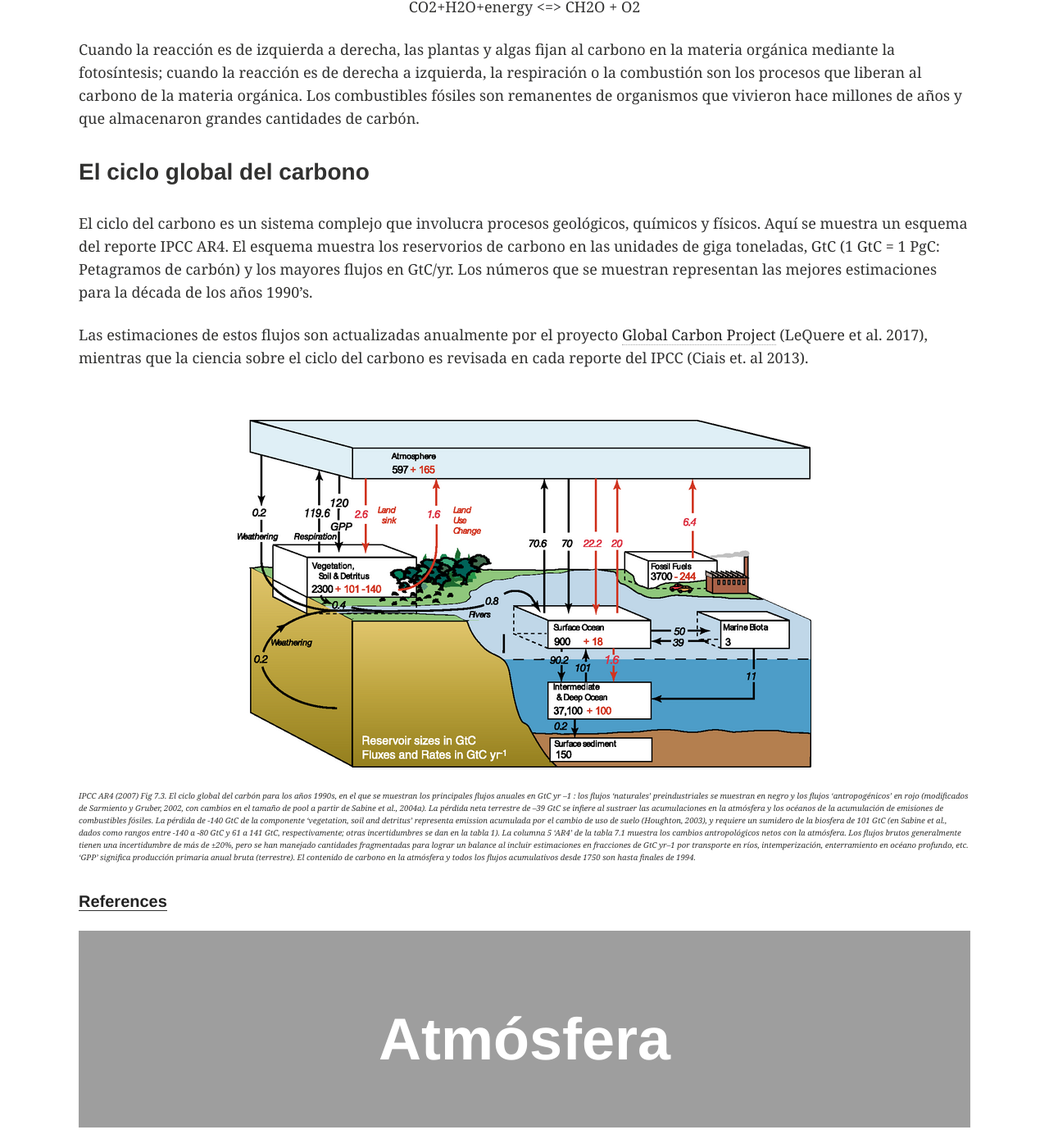
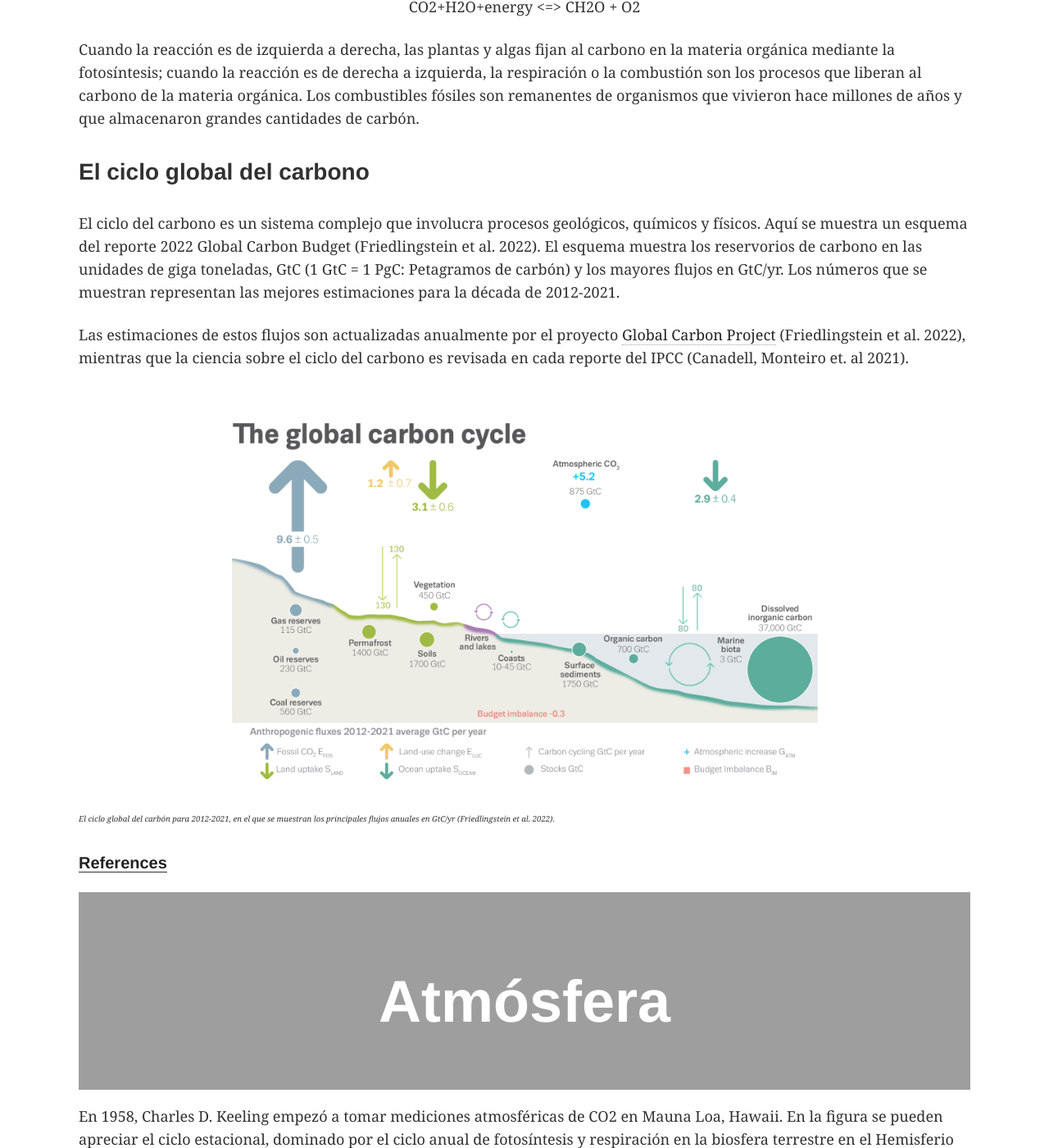
Before and after one commit to galenmckinley/CarbonCycle_Spanish, a Jekyll site: the page built from index.md, in a window 1280 px wide and 1400 px high, scrolled down 2037 px. Shown: the whole window at 82% size. Built offline with Jekyll 4.4.1, drawn with Linux system fonts in a browser that asks for light colours; some of the changed text lies outside the part shown.

Commit message:
update through atm

```diff
--- a/index.md
+++ b/index.md
@@ -56,7 +56,7 @@ published: true
 <h3> La humanidad agrega  CO2 a la atmósfera, la naturaleza elimina cerca de la mitad </h3>
 
 <ul>
-<li> De 2007 a 2016, la humanidad agregó a la atmósfera en promedio 9.4×1015 gramos de carbono (1015 gramos de  carbono  = 1 PgC) cada año, debido, principalmente, al consumo de combustibles fósiles (9.4 PgC/yr) y all cambio en el uso del suelo (1.3 PgC/yr). Los oceanos absorbieron el 22% de este carbono, y los sistemas terrestres el 28%. Un 6% de las emisiones representan sumideros que no han sido identificados (LeQuere et al. 2017). En la atmósfera tan sólo quedó el 50% de las emisiones humanas. Este 50% es el que contribuye al cambio climático.
+<li> De 2012 a 2021, la humanidad agregó a la atmósfera en promedio 10.8 petagram de carbono (1 petagram carbon = 1 PgC = 10^15) cada año, debido, principalmente, al consumo de combustibles fósiles (9.6 PgC/yr) y all cambio en el uso del suelo (1.2 PgC/yr). Los oceanos absorbieron el 27% de este carbono, y los sistemas terrestres el 29%. Un 3% de las emisiones representan sumideros que no han sido identificados (Friedlingstein et al. 2022). En la atmósfera tan sólo quedó el 45% de las emisiones humanas. Este 45% es el que contribuye al cambio climático.
 </li>
 
 <li>  Existen procesos naturales que reducen el ritmo de acumulación de carbono en la atmósfera.
@@ -80,7 +80,7 @@ published: true
 
 <h3> Lo Básico </h3>
 
-<p> El carbono se transfiere entre el  CO2 y los organismos vivos y muertos mediante el proceso básico de fotosíntesis / respiración (mostrado aquí en forma simplificada). </p>
+<p> El carbono se transfiere entre el CO2 y los organismos vivos y muertos mediante el proceso básico de fotosíntesis / respiración (mostrado aquí en forma simplificada). </p>
 
 <div style = "text-align:center">
 <p> CO2+H2O+energy <=> CH2O + O2 </p>
@@ -91,14 +91,14 @@ published: true
 
 <h3> El ciclo global del carbono</h3>
 
-<p> El ciclo del carbono es un sistema complejo que involucra procesos geológicos, químicos y físicos. Aquí se muestra un esquema del reporte IPCC AR4. El esquema muestra los reservorios de carbono en las unidades de giga toneladas, GtC (1 GtC = 1 PgC: Petagramos de carbón) y los mayores flujos en GtC/yr. Los números que se muestran representan las mejores estimaciones para la década de los años 1990’s. </p>
+<p> El ciclo del carbono es un sistema complejo que involucra procesos geológicos, químicos y físicos. Aquí se muestra un esquema del reporte 2022 Global Carbon Budget (Friedlingstein et al. 2022). El esquema muestra los reservorios de carbono en las unidades de giga toneladas, GtC (1 GtC = 1 PgC: Petagramos de carbón) y los mayores flujos en GtC/yr. Los números que se muestran representan las mejores estimaciones para la década de 2012-2021. </p>
 
-<p> Las estimaciones de estos flujos son actualizadas anualmente por el proyecto <a href = "http://www.globalcarbonproject.org/carbonbudget/index.htm"> Global Carbon Project</a> (LeQuere et al. 2017), mientras que la ciencia sobre el ciclo del carbono es revisada en cada reporte del IPCC (Ciais et. al 2013). </p>
+<p> Las estimaciones de estos flujos son actualizadas anualmente por el proyecto <a href = "http://www.globalcarbonproject.org/carbonbudget/index.htm"> Global Carbon Project</a> (Friedlingstein et al. 2022), mientras que la ciencia sobre el ciclo del carbono es revisada en cada reporte del IPCC (Canadell, Monteiro et. al 2021). </p>
 
 
-<div style="text-align:center; padding-top: 1cm ; padding-bottom: .5cm"> <img src = "{{site.baseurl}}/images/figure-7-3-l.png" /> </div>
+<div style="text-align:center; padding-top: 1cm ; padding-bottom: .5cm"> <img src = "{{site.baseurl}}/images/GCBFig2_2022.png" style="width:750px;height:452px;" /> </div>
 
-<p style="font-size:60%;"> <i> IPCC AR4 (2007) Fig 7.3. El ciclo global del carbón para los años 1990s, en el que se muestran los principales flujos anuales en GtC yr –1 : los flujos ‘naturales’ preindustriales se muestran en negro y los flujos ‘antropogénicos’ en rojo (modificados de Sarmiento y Gruber, 2002, con cambios en el tamaño de pool a partir de Sabine et al., 2004a). La pérdida neta terrestre de –39 GtC se infiere al sustraer las acumulaciones en la atmósfera y los océanos de la acumulación de emisiones de combustibles fósiles. La pérdida de -140 GtC de la componente ‘vegetation, soil and detritus’ representa emission acumulada por el cambio de uso de suelo (Houghton, 2003), y requiere un sumidero de la biosfera de 101 GtC (en Sabine et al., dados como rangos entre -140 a -80 GtC y 61 a 141 GtC, respectivamente; otras incertidumbres se dan en la tabla 1). La columna 5 ‘AR4’ de la tabla 7.1 muestra los cambios antropológicos netos con la atmósfera. Los flujos brutos generalmente tienen una incertidumbre de más de ±20%, pero se han manejado cantidades fragmentadas para lograr un balance al incluir estimaciones en fracciones de GtC yr–1 por transporte en ríos, intemperización, enterramiento en océano profundo, etc. ‘GPP’ significa producción primaria anual bruta (terrestre). El contenido de carbono en la atmósfera y todos los flujos acumulativos desde 1750 son hasta finales de 1994. </i> </p>
+<p style="font-size:60%;"> <i> El ciclo global del carbón para 2012-2021, en el que se muestran los principales flujos anuales en GtC/yr (Friedlingstein et al. 2022). </i> </p>
 
 <h5> <a href="{{site.baseurl}}/references/" target = "blank"> <u> References </u> </a> </h5>
 
@@ -114,13 +114,13 @@ published: true
 
 </p>
 
-<div style="text-align:center"> <img src = "{{site.baseurl}}/images/co2_data_mlo.png" /> </div>
+<div style="text-align:center"> <img src = "{{site.baseurl}}/images/co2_data_mlo_5sept2023_NOAAESRL.pdf" /> </div>
 
 <p>
 
   Estos datos forman parte ahora de una red global de monitoreo de CO2 atmosférico. Todos estos registros muestran la misma tendencia al alza de la concentración de dióxido de carbono. Usted puede encontrar estos registros de datos y más información en: <a href= "http://www.esrl.noaa.gov/gmd/ccgg/trends/" > NOAA </a>
 
-  Ver <a href= "https://www.youtube.com/watch?v=gH6fQh9eAQE"> aqui un video </a> de los datos de NOAA y la historia de CO2 de un millón de ano.
+  Ver <a href= "https://www.youtube.com/watch?v=I7jKxO4nKZc"> aqui un video </a> de los datos de NOAA y la historia de CO2 de un millón de ano.
 
 </p>
 
```
Also changed, not shown: images/GCBFig2_2022.png (added), 3 other files.
